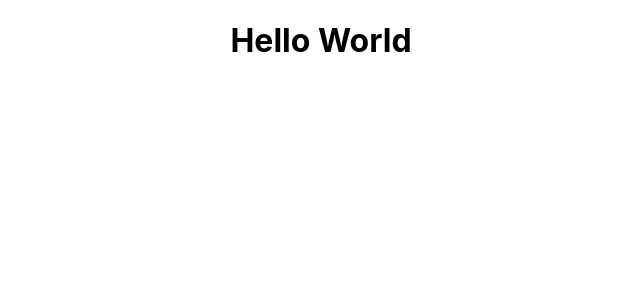
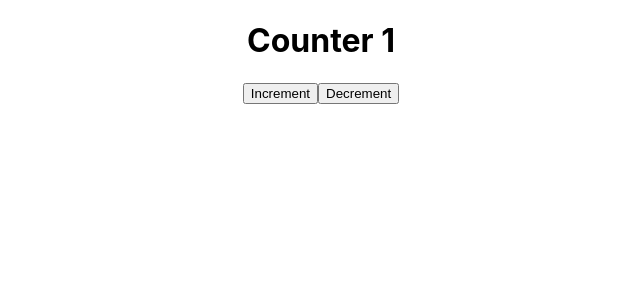
Before and after one commit to HaiHD2/react-tutorial, a React (Create React App) app: page / in a window 1280 px wide. Shown: the top 300 px of the page, without its empty margins (319-959 px from the left). Built offline with nearby package versions, Linux system fonts and the light colour scheme.

Commit message:
create state first

```diff
--- a/src/App.js
+++ b/src/App.js
@@ -1,11 +1,46 @@
 import "./App.css";
+import React from 'react';
+import ReactDOM from 'react-dom/client';
+
+let stateValue; // Vị trí khai báo: global
+
+function useState(intialState) {
+    if (stateValue === undefined) {
+        stateValue = intialState;
+    }
+    function setValue(value) {
+        stateValue = value;
+        ReactDOM.createRoot(document.getElementById("root")).render(
+            <React.StrictMode>
+                <App />
+            </React.StrictMode>
+        );
+    }
+
+    return [stateValue, setValue];
+}
 
 function App() {
+    const [counter, setCounter] = useState(1);
+
+    const handleIncrement = function () {
+        setCounter(counter + 1);
+    };
+
+    const handleDecrement = function () {
+        setCounter(counter - 1);
+    };
+
     return (
         <div className="App">
-            <h1>Hello World</h1>
+            <h1>Counter {counter}</h1>
+            <button onClick={handleIncrement}>Increment</button>
+            <button onClick={handleDecrement}>Decrement</button>
         </div>
     );
 }
 
 export default App;
+
+// Tạo state để quản lí counter
+// Khi state thay đổi, thì giao diện thay đổi
```
